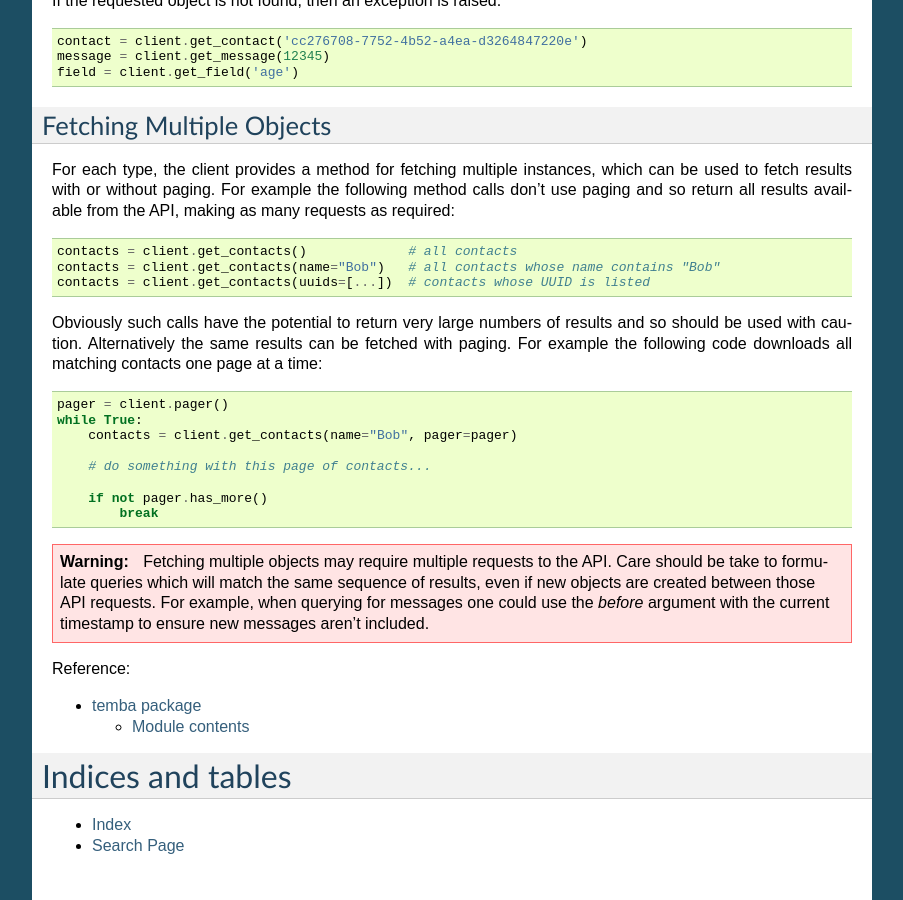
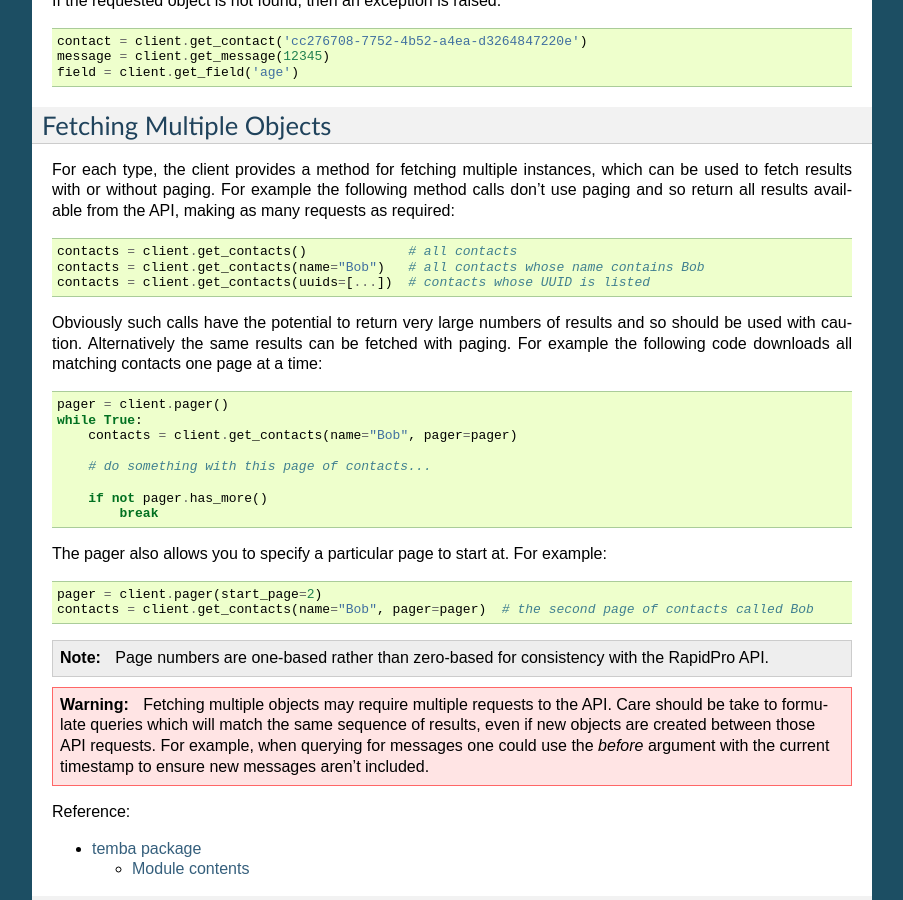
Before and after one commit to rapidpro/rapidpro-python, a Sphinx documentation site: the page built from docs/index.rst, in a window 1280 px wide and 900 px high, scrolled down 392 px. Shown: the whole window, without its empty margins (198-1101 px from the left). Built offline with Sphinx 7.4.7, drawn with Linux system fonts in a browser that asks for light colours.

Commit message:
Pager can now take a start_page value

```diff
--- a/docs/index.rst
+++ b/docs/index.rst
@@ -42,7 +42,7 @@ the API, making as many requests as required:
 .. code-block:: python
 
     contacts = client.get_contacts()             # all contacts
-    contacts = client.get_contacts(name="Bob")   # all contacts whose name contains "Bob"
+    contacts = client.get_contacts(name="Bob")   # all contacts whose name contains Bob
     contacts = client.get_contacts(uuids=[...])  # contacts whose UUID is listed
 
 Obviously such calls have the potential to return very large numbers of results and so should be used with caution.
@@ -59,6 +59,16 @@ contacts one page at a time:
 
         if not pager.has_more()
             break
+
+The pager also allows you to specify a particular page to start at. For example:
+
+.. code-block:: python
+
+    pager = client.pager(start_page=2)
+    contacts = client.get_contacts(name="Bob", pager=pager)  # the second page of contacts called Bob
+
+.. note::
+    Page numbers are one-based rather than zero-based for consistency with the RapidPro API.
 
 .. warning::
     Fetching multiple objects may require multiple requests to the API. Care should be take to formulate queries which
```
Also changed, not shown: 1 other file.
